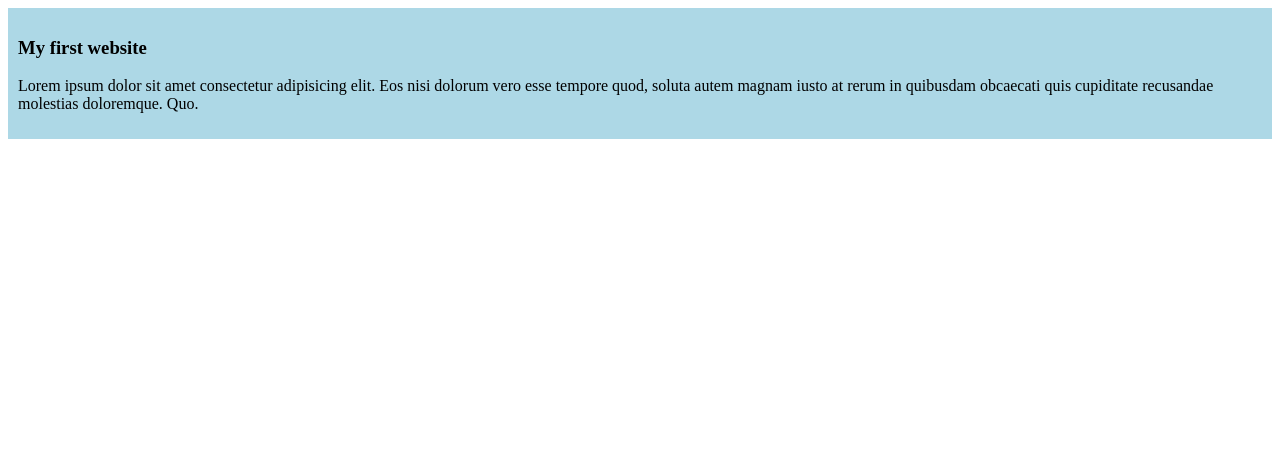
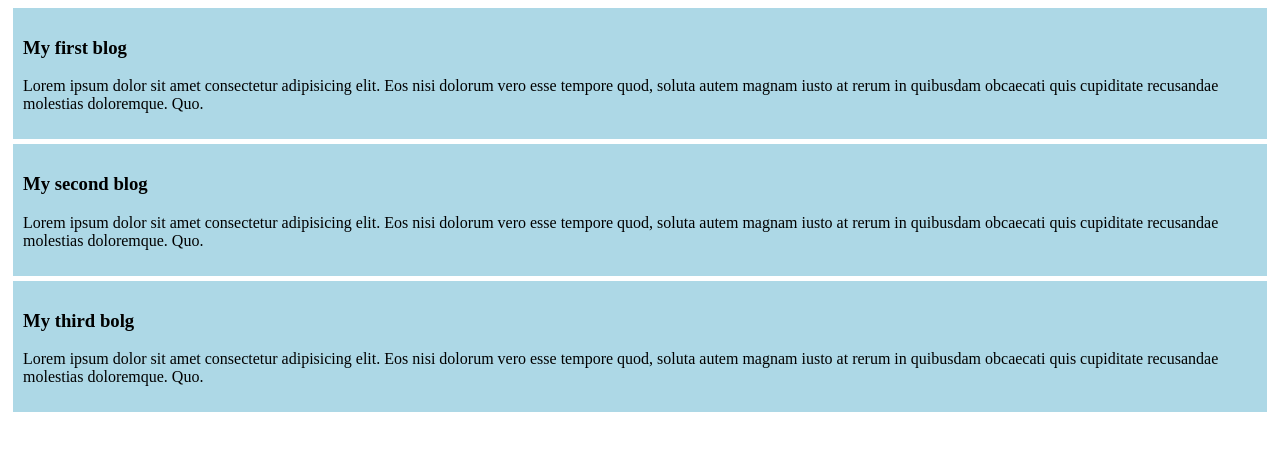
Before and after one commit to tanim542/my-first-website, a plain HTML site: page index.html in a window 1280 px wide. Drawn offline with Linux system fonts and the light colour scheme.

Commit message:
added second and third blog

```diff
--- a/index.html
+++ b/index.html
@@ -8,7 +8,15 @@
 </head>
 <body>
     <div>
-        <h3>My first website</h3>
+        <h3>My first blog</h3>
+        <p>Lorem ipsum dolor sit amet consectetur adipisicing elit. Eos nisi dolorum vero esse tempore quod, soluta autem magnam iusto at rerum in quibusdam obcaecati quis cupiditate recusandae molestias doloremque. Quo.</p>
+    </div>
+    <div>
+        <h3>My second blog</h3>
+        <p>Lorem ipsum dolor sit amet consectetur adipisicing elit. Eos nisi dolorum vero esse tempore quod, soluta autem magnam iusto at rerum in quibusdam obcaecati quis cupiditate recusandae molestias doloremque. Quo.</p>
+    </div>
+    <div>
+        <h3>My third bolg</h3>
         <p>Lorem ipsum dolor sit amet consectetur adipisicing elit. Eos nisi dolorum vero esse tempore quod, soluta autem magnam iusto at rerum in quibusdam obcaecati quis cupiditate recusandae molestias doloremque. Quo.</p>
     </div>
 </body>
--- a/style.css
+++ b/style.css
@@ -1,4 +1,5 @@
 div {
     background-color: lightblue;
     padding: 10px;
+    margin: 5px;
 }
```
